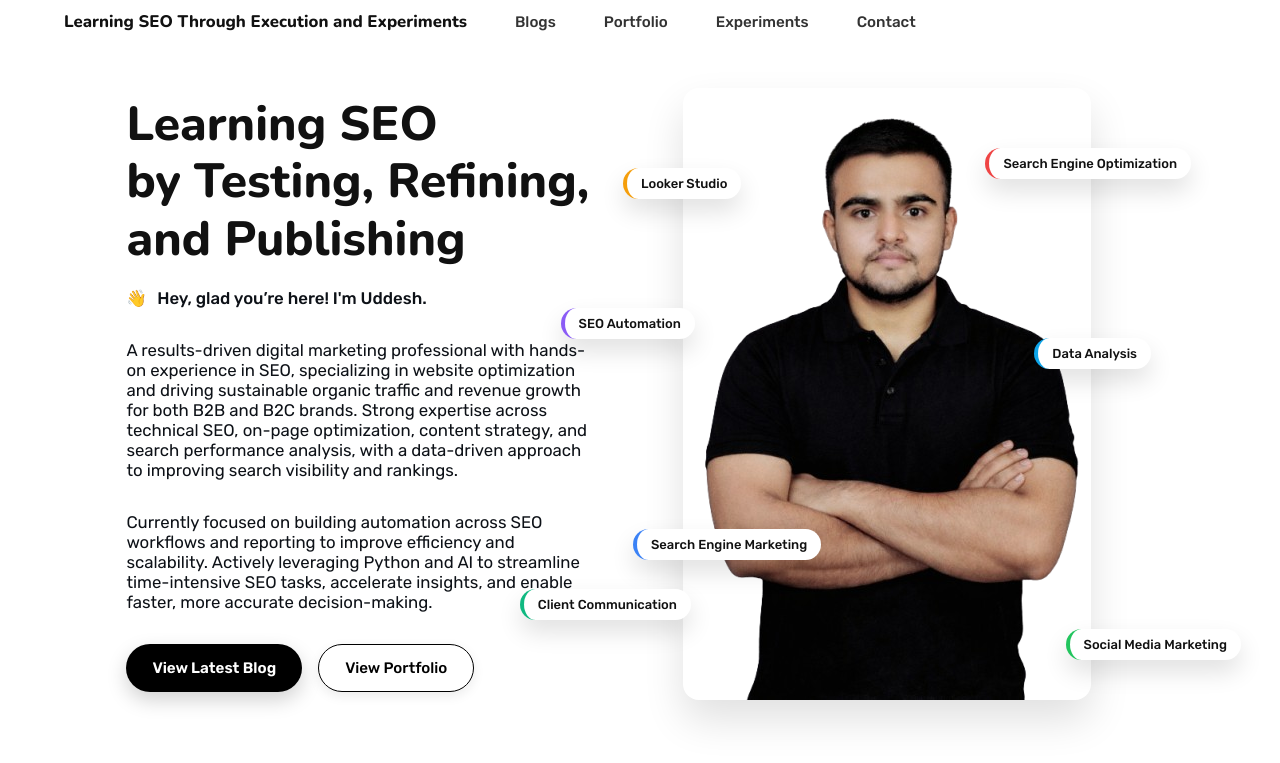
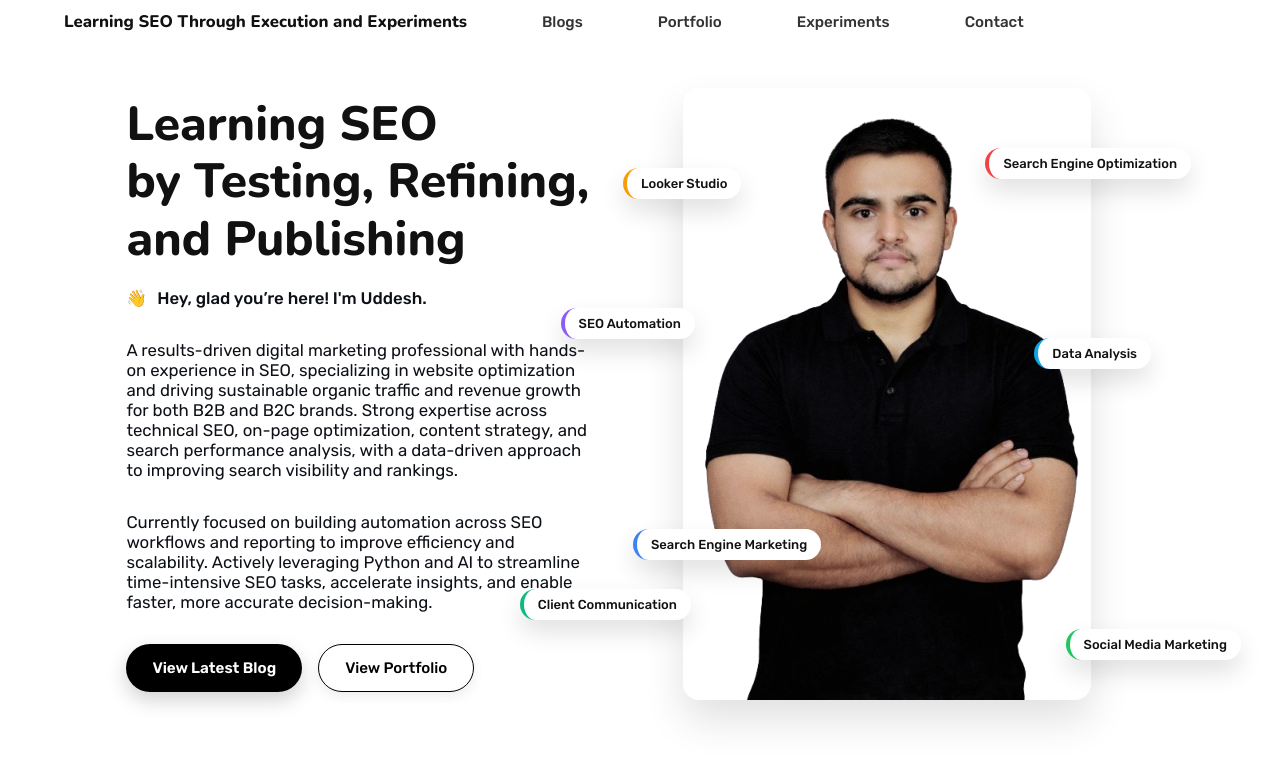
Before and after one commit to uddeshbommawar/uddeshbommawar.github.io, a Jekyll site: the page built from index.md, in a window 1280 px wide. Shown: the top 763 px of the page. Built offline with Jekyll 4.4.1, drawn with Linux system fonts in a browser that asks for light colours.

Commit message:
Update main.css

```diff
--- a/assets/css/main.css
+++ b/assets/css/main.css
@@ -85,7 +85,7 @@ h1, h2, h3, h4, h5, h6 {
 
   display: flex;
   align-items: center;
-  gap: 48px;
+  gap: 75px;
 }
 /* Logo */
 
@@ -101,7 +101,7 @@ h1, h2, h3, h4, h5, h6 {
 
 .site-nav {
   display: flex;
-  gap: 48px;
+  gap: 75px;
 }
 
 .site-nav a {
```
